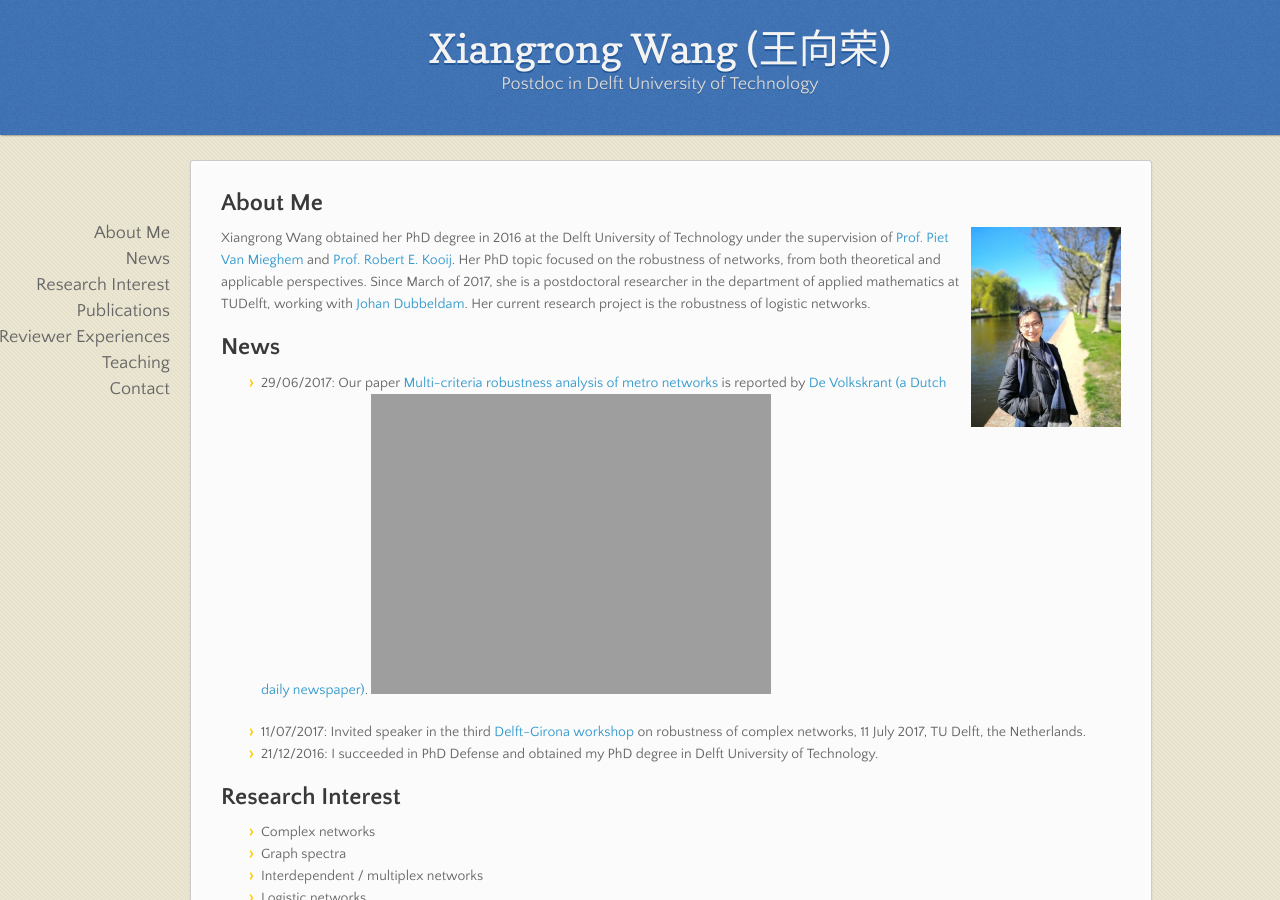
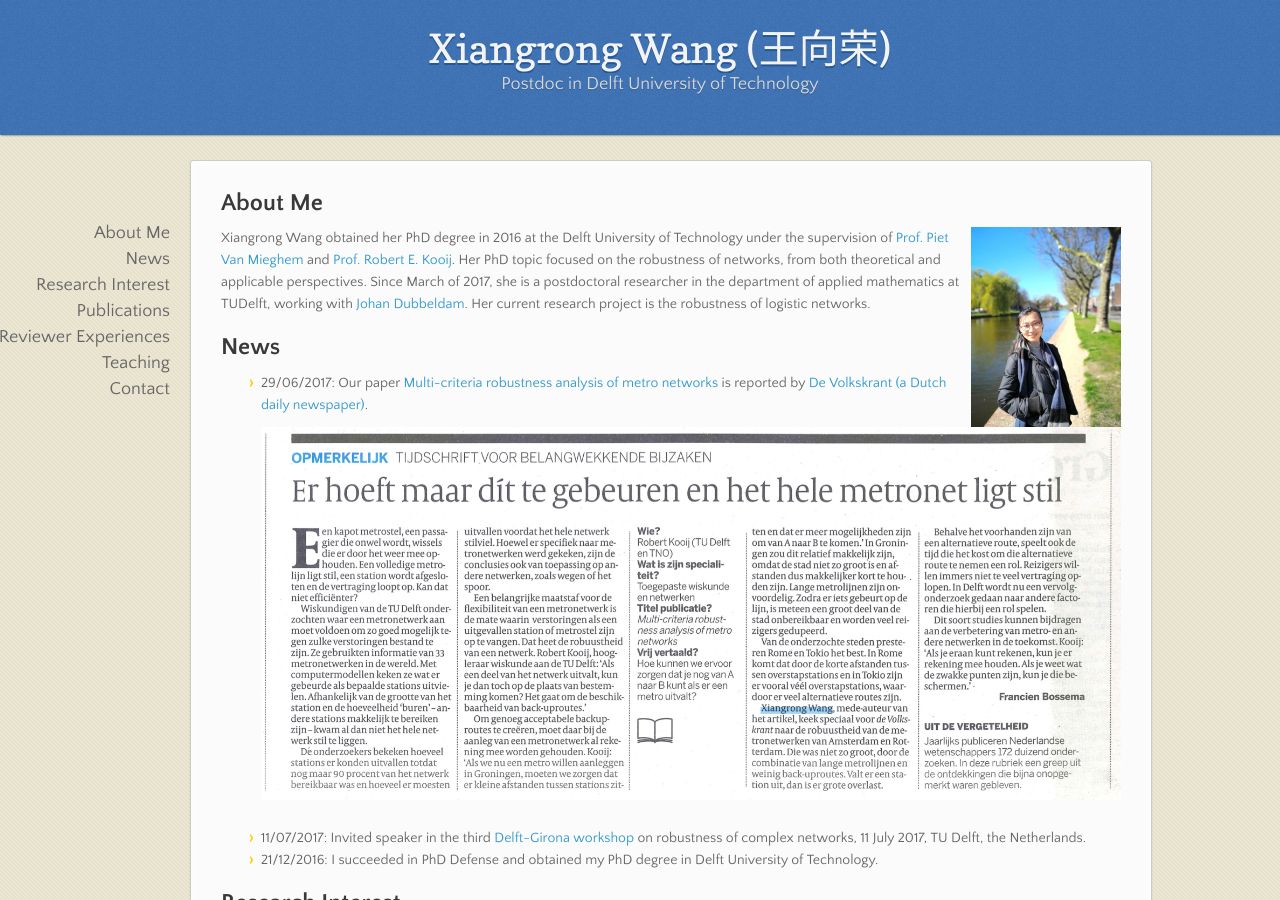
Before and after one commit to xiangrongwang/xiangrongwang.github.io, a Jekyll site: the page built from index.md, in a window 1280 px wide and 900 px high. Built offline with Jekyll 4.4.1, drawn with Linux system fonts in a browser that asks for light colours; nearby versions of some CDN libraries; our own code applies the rules of GitHub Pages for plain Markdown files.

Commit message:
Update index.md

```diff
--- a/index.md
+++ b/index.md
@@ -6,7 +6,7 @@ Her PhD topic focused on the robustness of networks,  from both theoretical and
 
 ## News
 * 29/06/2017: Our paper [Multi-criteria robustness analysis of metro networks](http://www.sciencedirect.com/science/article/pii/S0378437117300675) is reported by [De Volkskrant (a Dutch daily newspaper)]( http://www.volkskrant.nl/wetenschap/er-hoeft-maar-dit-te-gebeuren-en-het-hele-metronet-ligt-stil~a4503063/).
-![De Volkskrant](metro_article_deVolkstrant.png=400x)
+![De Volkskrant](metro_article_deVolkstrant.png)
 
 * 11/07/2017: Invited speaker in the third [Delft-Girona workshop](https://www.nas.ewi.tudelft.nl/rocn/index.html) on robustness of complex networks, 11 July 2017, TU Delft, the Netherlands.
 * 21/12/2016: I succeeded in PhD Defense and obtained my PhD degree in Delft University of Technology.
```
